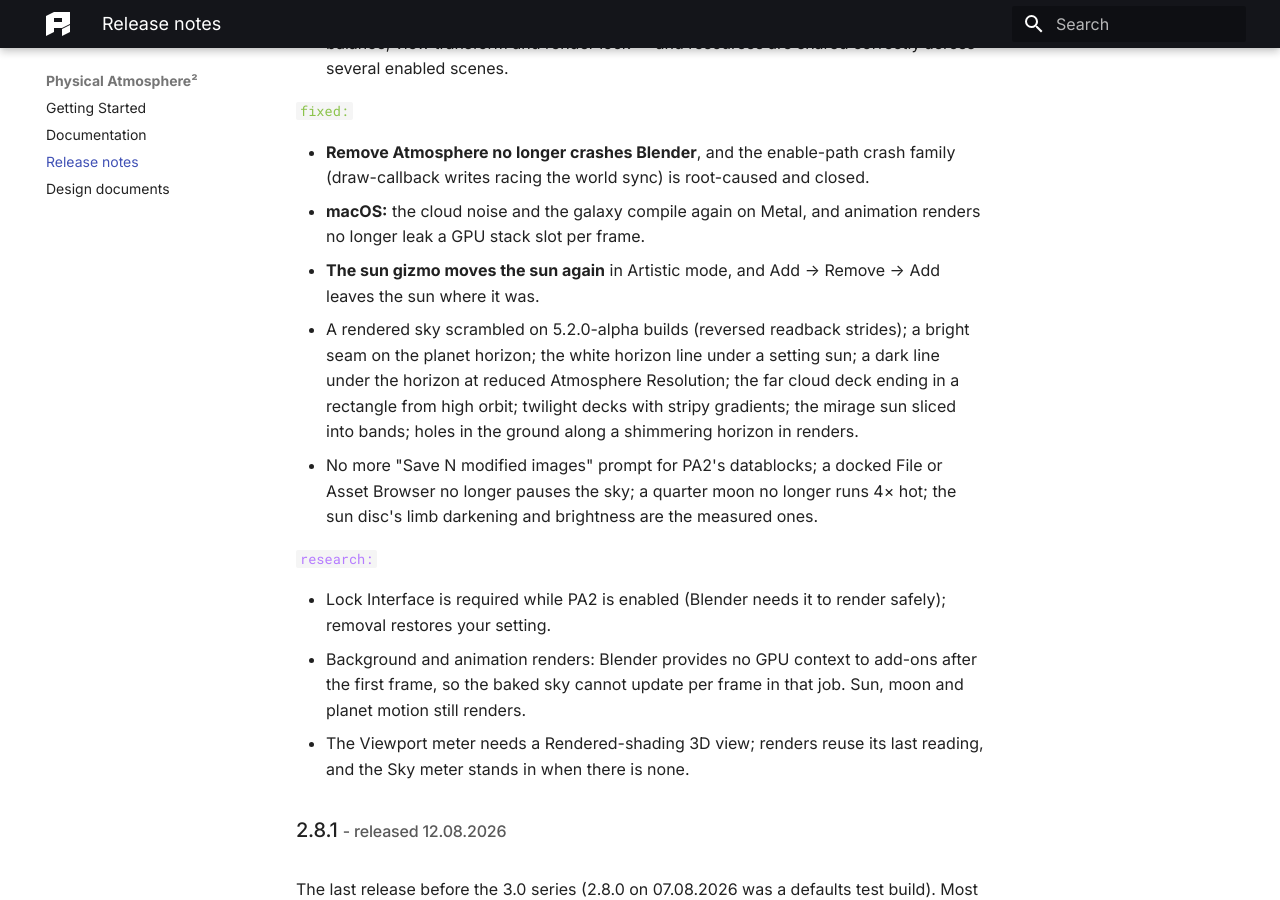
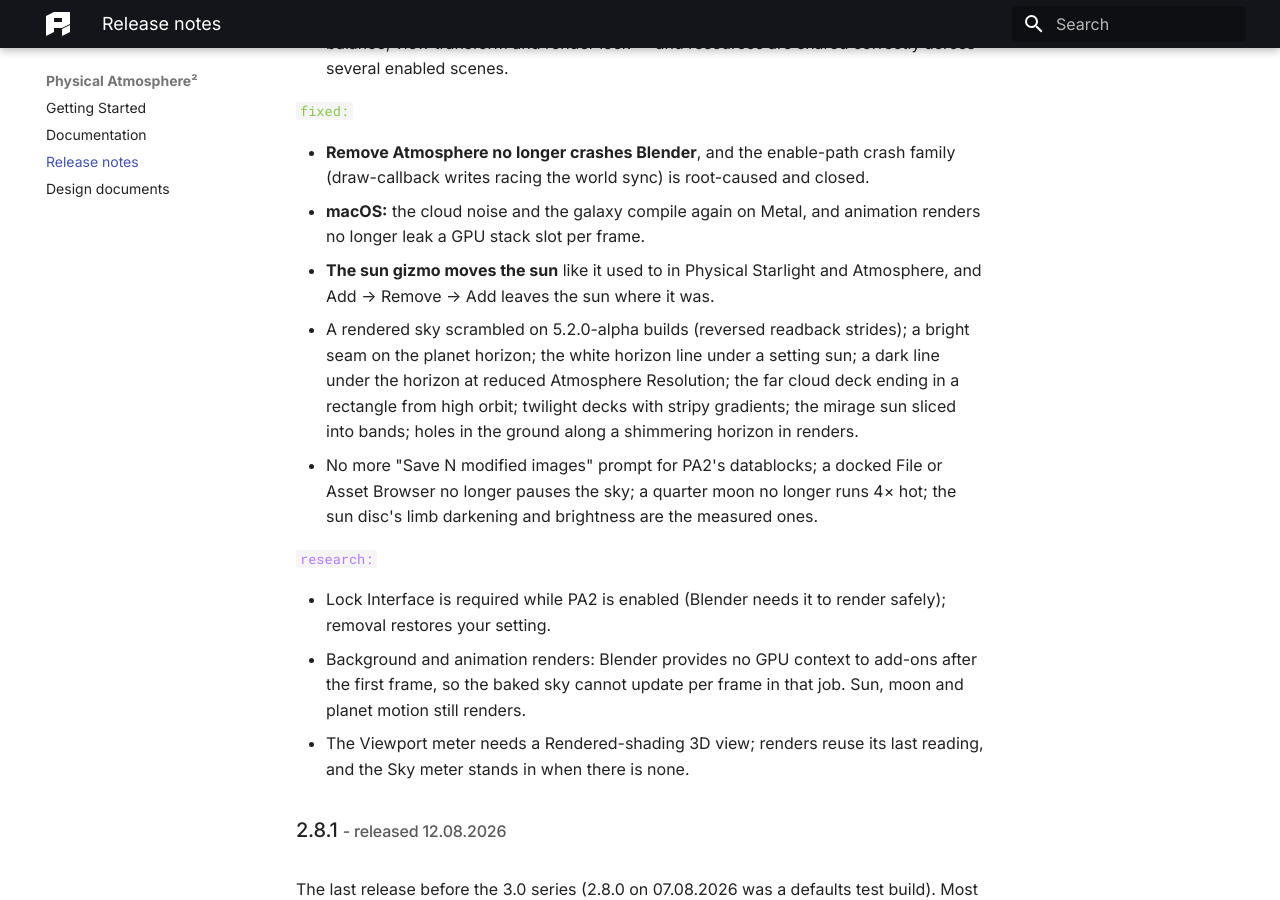
Before and after one commit to PhysicalAddons/web-pa, an MkDocs documentation site: the page built from docs/release-notes.md, in a window 1280 px wide and 900 px high, scrolled down 2402 px. Built offline with MkDocs 1.6.1 and Material for MkDocs 9.7.7, drawn with Linux system fonts in a browser that asks for light colours.

Commit message:
Release notes: the sun gizmo moves the sun like it used to in PSA
Co-Authored-By: Claude Fable 5.1 <noreply@anthropic.com>

```diff
--- a/docs/release-notes.md
+++ b/docs/release-notes.md
@@ -34,7 +34,7 @@ The 3.0 series: a new sky engine, vastly improved stability and performance, aut
 
 - **Remove Atmosphere no longer crashes Blender**, and the enable-path crash family (draw-callback writes racing the world sync) is root-caused and closed.
 - **macOS:** the cloud noise and the galaxy compile again on Metal, and animation renders no longer leak a GPU stack slot per frame.
-- **The sun gizmo moves the sun again** in Artistic mode, and Add → Remove → Add leaves the sun where it was.
+- **The sun gizmo moves the sun** like it used to in Physical Starlight and Atmosphere, and Add → Remove → Add leaves the sun where it was.
 - A rendered sky scrambled on 5.2.0-alpha builds (reversed readback strides); a bright seam on the planet horizon; the white horizon line under a setting sun; a dark line under the horizon at reduced Atmosphere Resolution; the far cloud deck ending in a rectangle from high orbit; twilight decks with stripy gradients; the mirage sun sliced into bands; holes in the ground along a shimmering horizon in renders.
 - No more "Save N modified images" prompt for PA2's datablocks; a docked File or Asset Browser no longer pauses the sky; a quarter moon no longer runs 4× hot; the sun disc's limb darkening and brightness are the measured ones.
 
```
